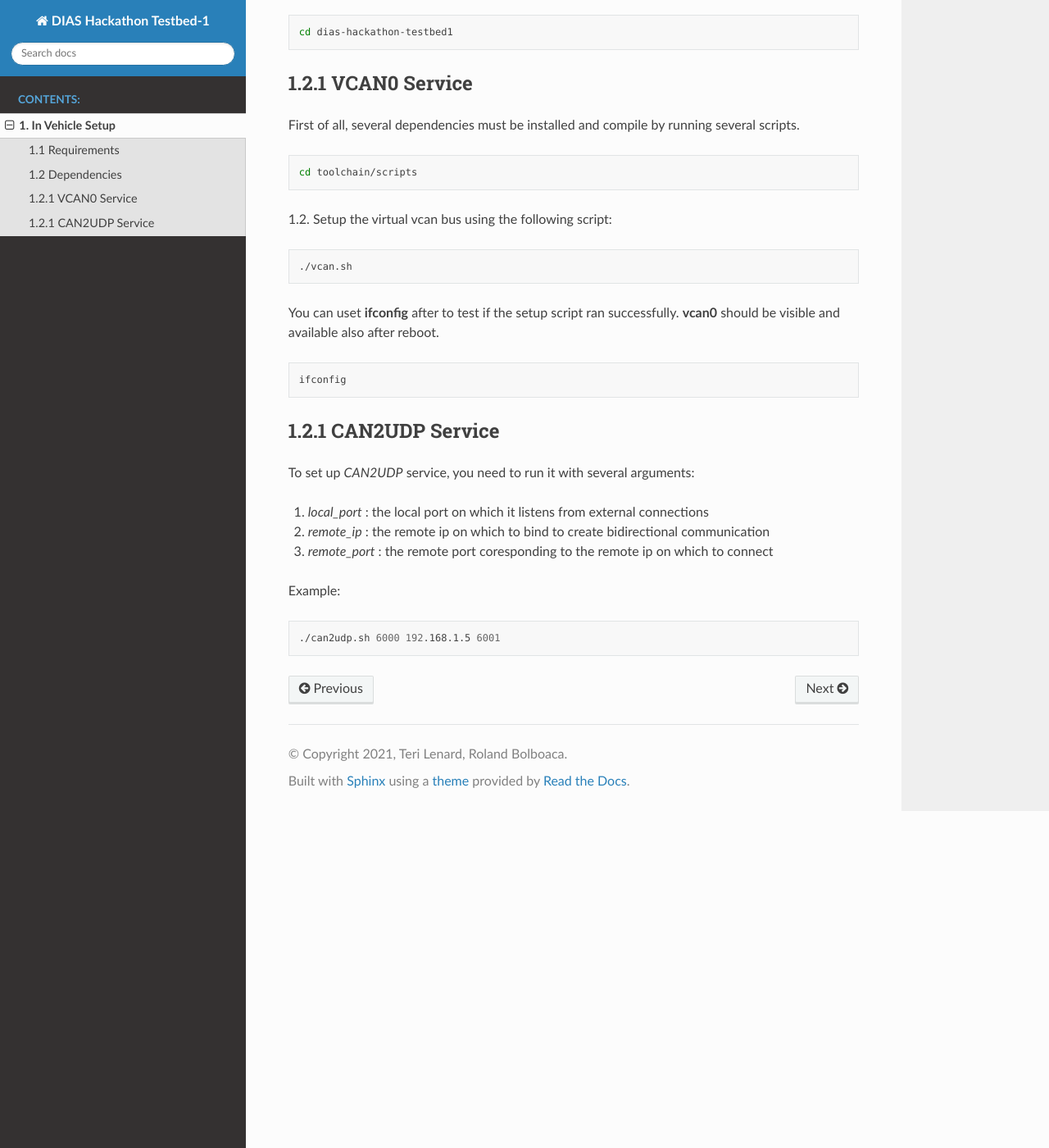
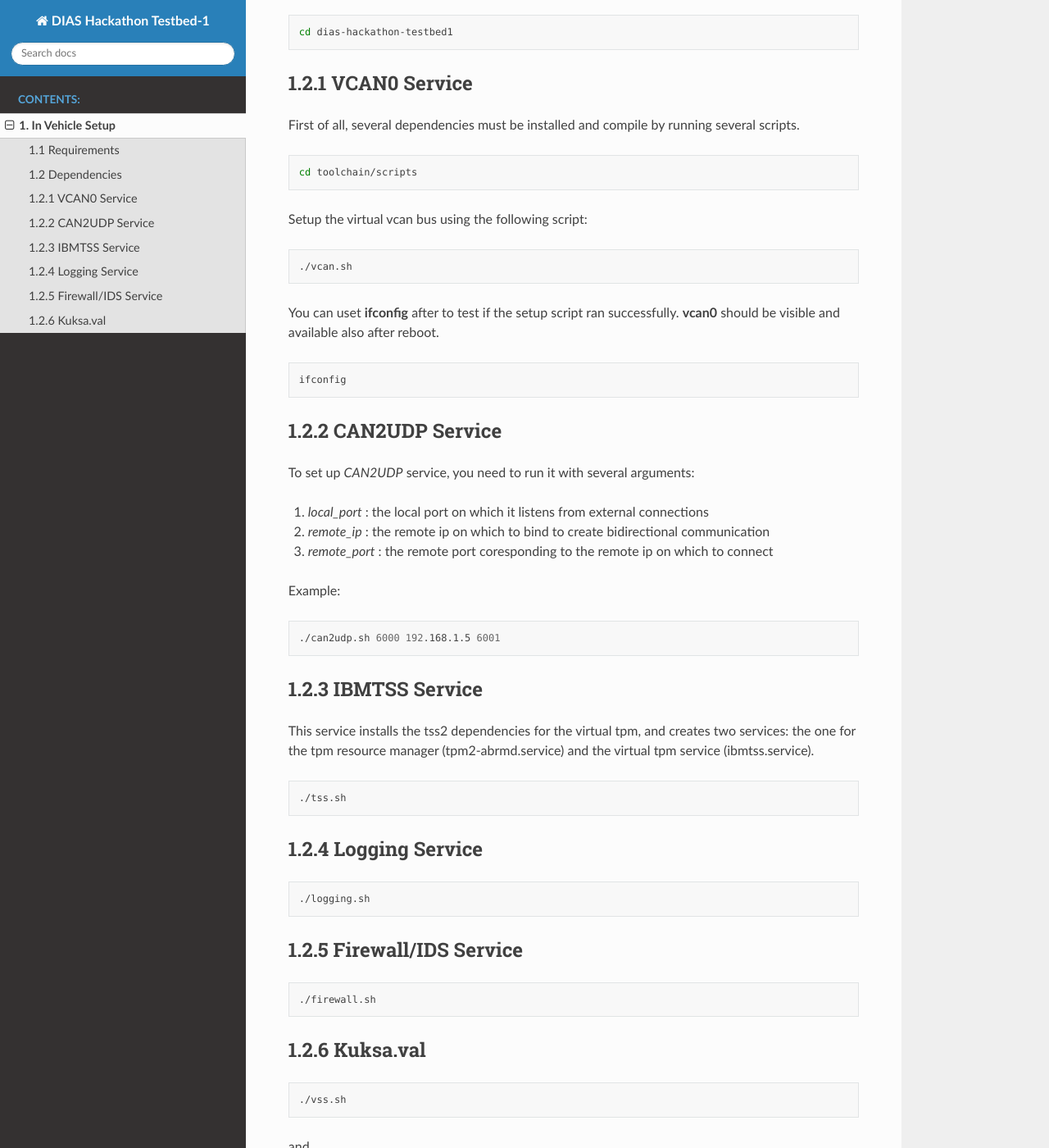
Before and after one commit to terilenard/dias-hackathon-testbed1, a Sphinx documentation site: the page built from docs/source/invehicle.rst, in a window 1280 px wide and 1400 px high, scrolled down 833 px. Shown: the whole window at 82% size. Built offline with Sphinx 7.4.7 and the Read the Docs theme 2.0.0, drawn with Linux system fonts in a browser that asks for light colours.

Commit message:
Update invehicle.rst

```diff
--- a/docs/source/invehicle.rst
+++ b/docs/source/invehicle.rst
@@ -60,7 +59,7 @@ You can uset **ifconfig** after to test if the setup script ran successfully. **
 
    ifconfig
 
-1.2.1 CAN2UDP Service
+1.2.2 CAN2UDP Service
 ---------------------
 
 To set up *CAN2UDP* service, you need to run it with several arguments:
@@ -74,3 +73,39 @@ Example:
 .. code-block:: bash
 
    ./can2udp.sh 6000 192.168.1.5 6001
+
+1.2.3 IBMTSS Service
+--------------------
+
+This service installs the tss2 dependencies for the virtual tpm, and creates two services: the one for the tpm resource manager (tpm2-abrmd.service) and the virtual tpm service (ibmtss.service).
+
+.. code-block:: bash
+
+   ./tss.sh
+
+1.2.4 Logging Service
+---------------------
+
+.. code-block:: bash
+
+   ./logging.sh
+
+1.2.5 Firewall/IDS Service
+--------------------------
+
+.. code-block:: bash
+
+   ./firewall.sh
+
+1.2.6 Kuksa.val
+---------------
+
+.. code-block:: bash
+
+   ./vss.sh
+
+and
+
+.. code-block:: bash
+
+   ./kuksa.val.sh
```
Also changed, not shown: other parts of docs/source/invehicle.rst (+0 -1 lines).
